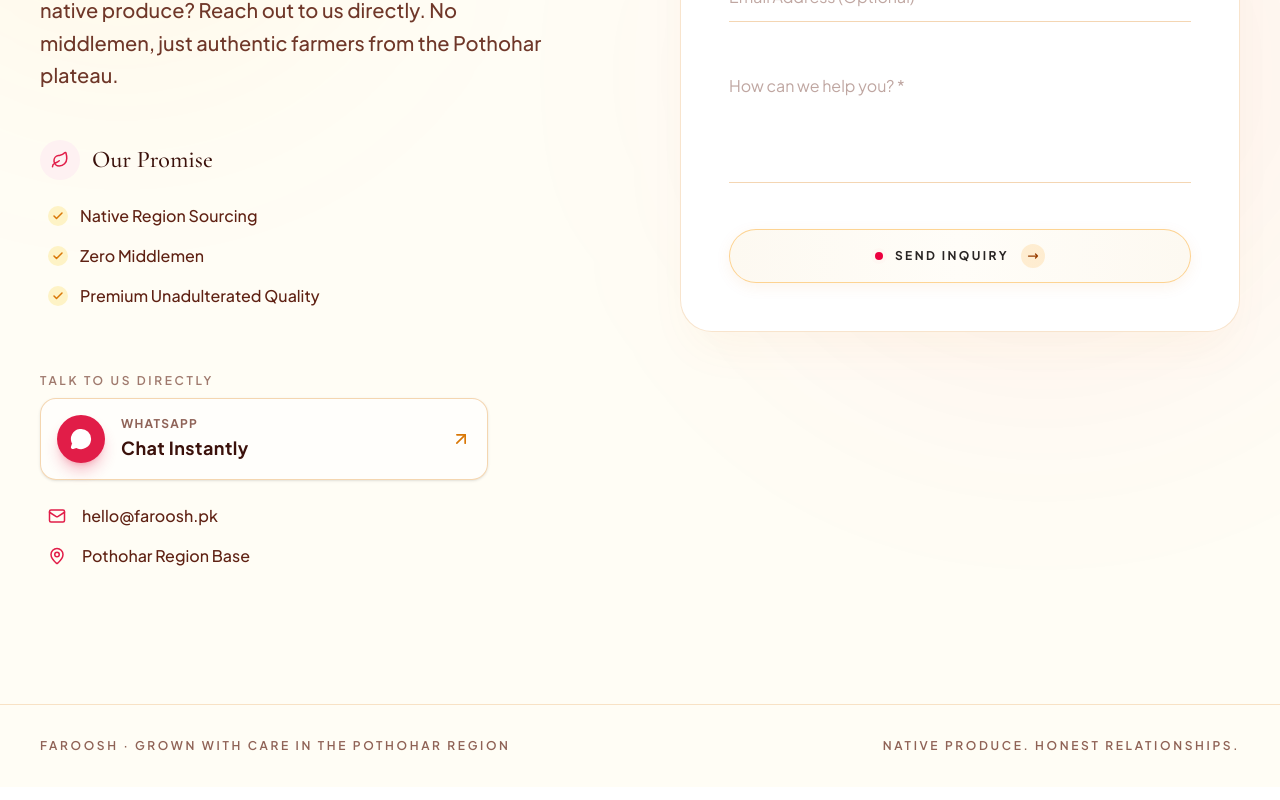
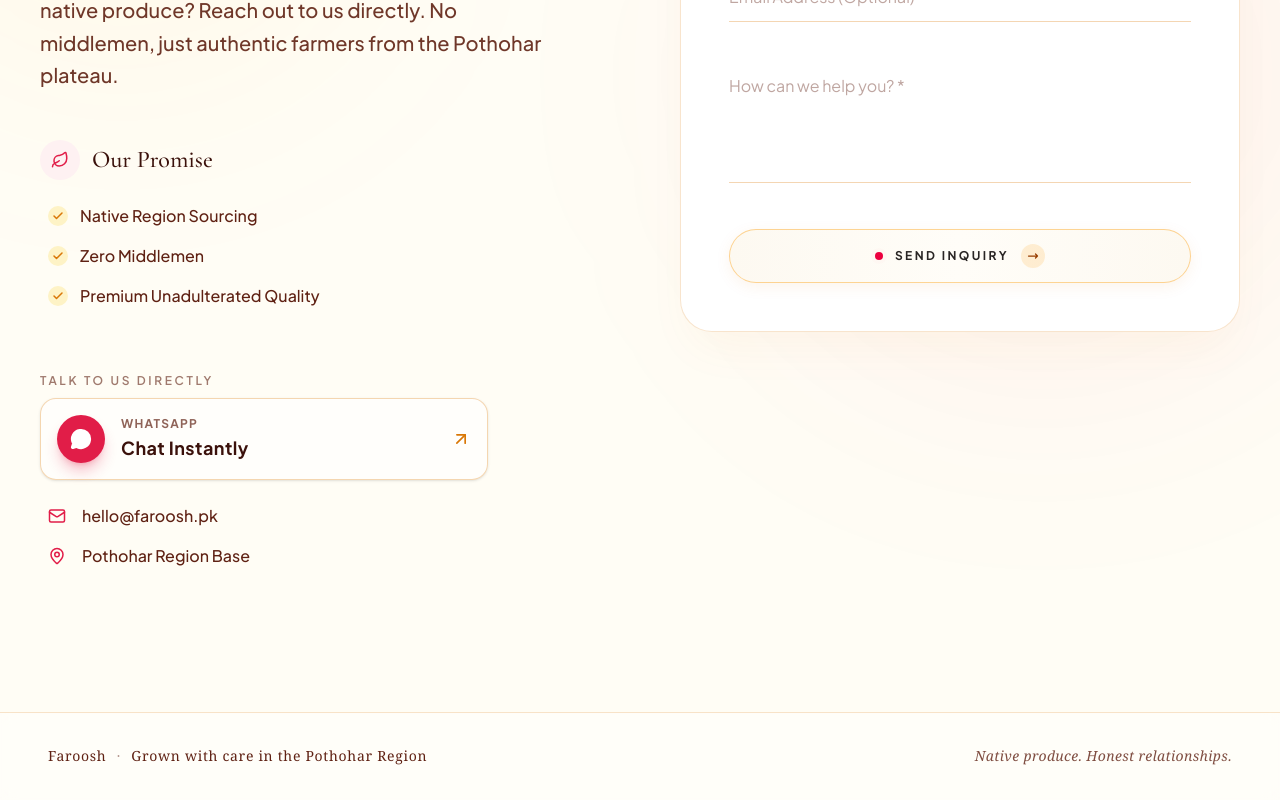
Before and after one commit to Haris903/faroosh, a Next.js app: page /contact in a window 1280 px wide. Shown: the part 506-1306 px from the top of the page. Built offline with nearby package versions, Linux system fonts and the light colour scheme.

Commit message:
contact footer updated

```diff
--- a/app/contact/page.js
+++ b/app/contact/page.js
@@ -616,16 +616,16 @@
       </main>
 
       {/* MINIMAL LUXURY FOOTER */}
-      <footer className="relative z-10 border-t border-[#D97706]/20 mt-10">
-        <div className="mx-auto max-w-[1400px] px-5 md:px-10 py-8 flex flex-col md:flex-row justify-between items-center gap-4 text-center md:text-left">
-          <p className="eyebrow text-[0.65rem] text-[#5F2113]/70 font-semibold tracking-widest">
-            Faroosh · Grown with care in the Pothohar Region
-          </p>
-          <p className="eyebrow text-[0.65rem] text-[#5F2113]/70 font-semibold tracking-widest">
-            Native produce. Honest relationships.
-          </p>
-        </div>
-      </footer>
+      <footer className="relative z-10 border-t border-[#D97706]/20 mt-12 bg-white/40 backdrop-blur-sm">
+  <div className="mx-auto max-w-[1400px] px-6 sm:px-8 lg:px-12 py-8 flex flex-col sm:flex-row justify-between items-center gap-4 text-center sm:text-left">
+    <p className="font-serif text-xs md:text-sm text-[#5F2113] font-medium tracking-wider leading-relaxed">
+      Faroosh <span className="inline-block mx-1.5 opacity-50">·</span> Grown with care in the Pothohar Region
+    </p>
+    <p className="font-serif text-xs md:text-sm text-[#5F2113]/80 font-normal tracking-wide italic">
+      Native produce. Honest relationships.
+    </p>
+  </div>
+</footer>
     </div>
   );
 }
```
